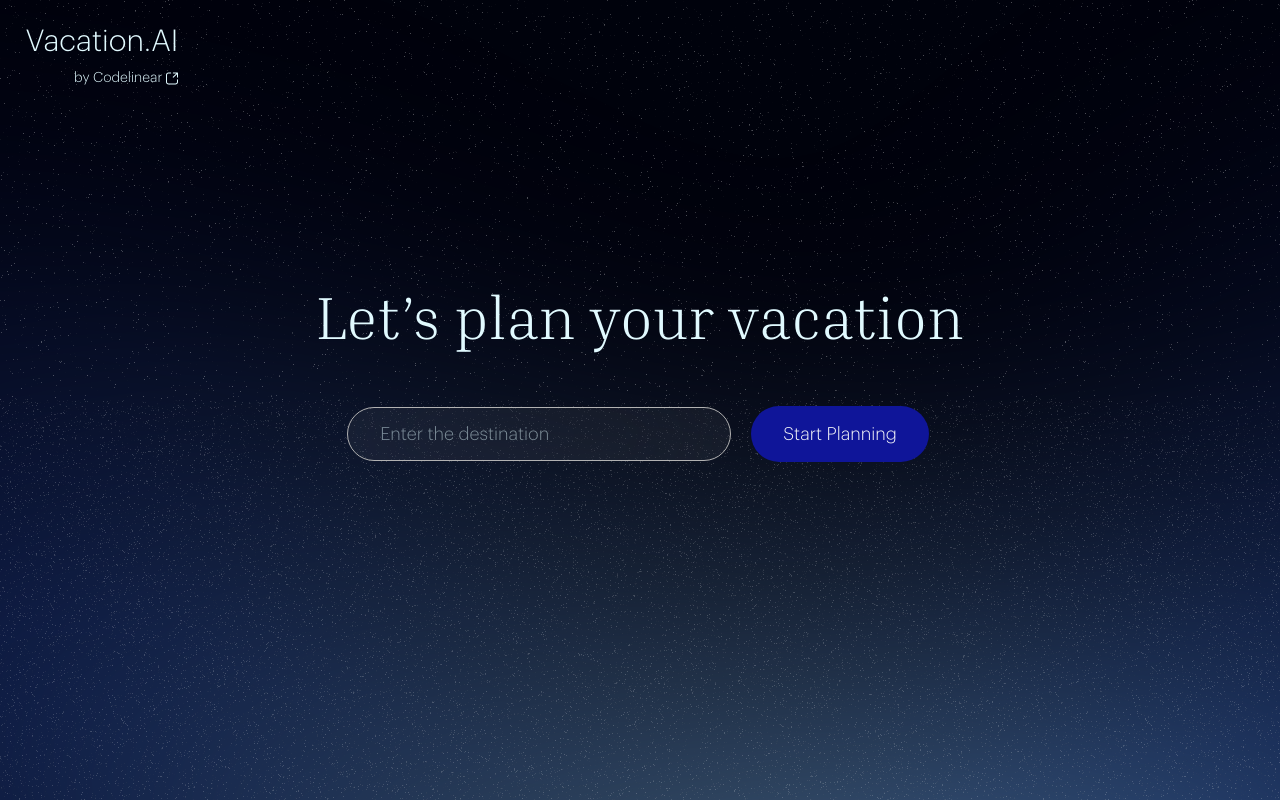
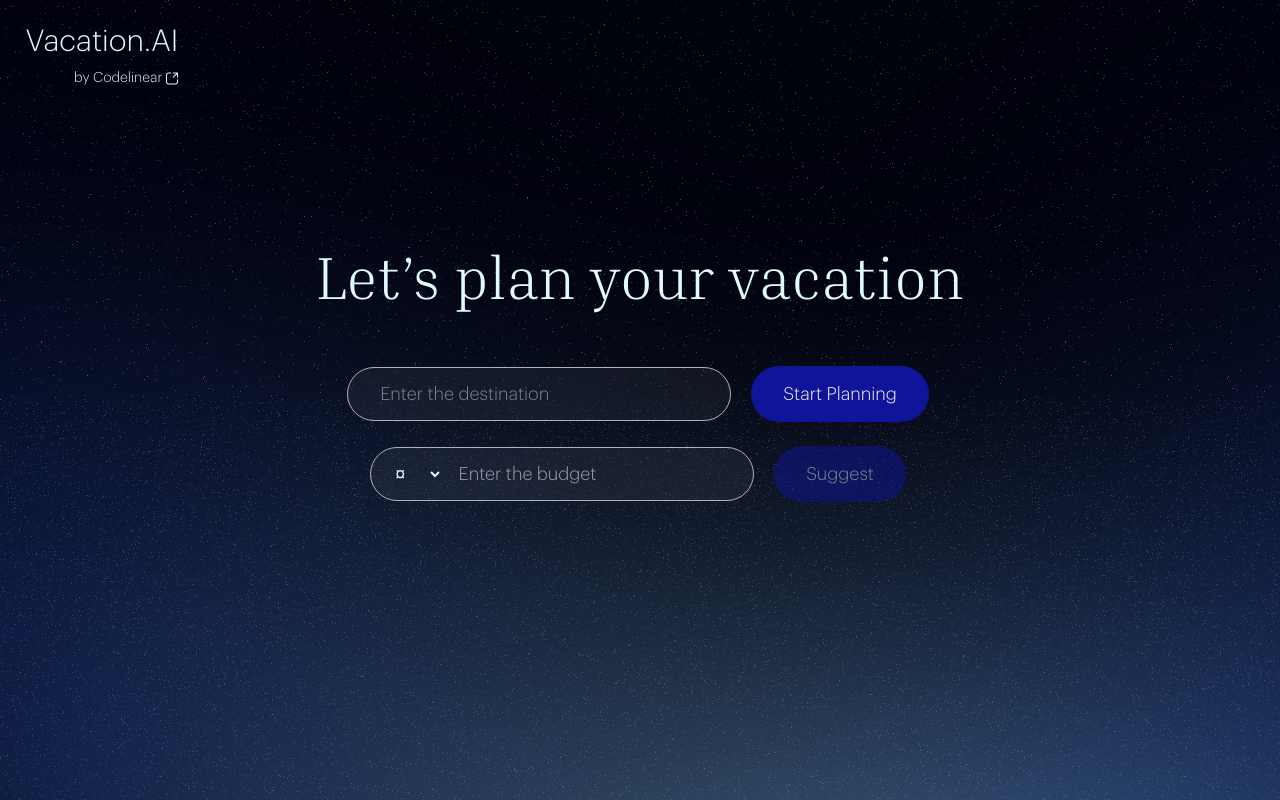
Before and after one commit to Codelinear/Vacaiton-AI, a Next.js app: page / in a window 1280 px wide. Built offline with nearby package versions, Linux system fonts and the light colour scheme.

Commit message:
done with budget feature.

```diff
--- a/src/app/(home)/vacation.tsx
+++ b/src/app/(home)/vacation.tsx
@@ -15,10 +15,17 @@ import { inriaSerif } from "@/lib/font";
 import BgVector from "@/components/ui/icons/bg-vector";
 import VacationResponse from "@/components/vacation-response";
 import { useToast } from "@/components/ui/use-toast";
+import { v4 as uuidv4 } from "uuid";
 import axios from "axios";
+import { currencies } from "@/lib/constants/array";
+import { Button } from "@/components/ui/button";
 
 const Vacation = () => {
   const [response, setResponse] = useState();
+  const [currency, setCurrency] = useState("USD");
+  const [suggestionsLoading, setSuggestionsLoading] = useState(false);
+  const [suggestions, setSuggestions] = useState<string[]>([]);
+  const [budget, setBudget] = useState("");
 
   const contentType = useStore((state) => state.contentType);
   const changeContent = useStore((state) => state.changeContent);
@@ -79,7 +86,65 @@ const Vacation = () => {
         Let’s plan your vacation
       </h1>
     );
-    vacationRef.current = <Destination vacationForm={vacationForm} />;
+    vacationRef.current = (
+      <>
+        <Destination vacationForm={vacationForm} />
+        <div className="flex px-7 max-[464px]:flex-col justify-center items-center">
+          <div className="ring-offset-0 text-sm sm:text-lg h-auto rounded-full py-2 sm:py-3 px-3 sm:px-5 placeholder:text-[#e1faff7f] border m-2 w-60 sm:w-96 backdrop-blur-3xl border-[#B2B2B2] bg-[#ffffff0d] focus-visible:ring-offset-0 selection:bg-blue-300 transition flex duration-200">
+            <select
+              disabled={suggestionsLoading}
+              value={currency}
+              onChange={(e) => setCurrency(e.target.value)}
+              className="bg-transparent cursor-pointer w-16 border-none scrollbar-hide outline-none mr-4"
+            >
+              {currencies.map((currency) => (
+                <option
+                  key={uuidv4()}
+                  value={currency}
+                  className="bg-black rounded-lg"
+                >
+                  {currency}
+                </option>
+              ))}
+            </select>
+
+            <input
+              disabled={suggestionsLoading}
+              className="bg-transparent border-none outline-none w-full"
+              type="number"
+              value={budget}
+              onChange={(e) => setBudget(e.target.value)}
+              placeholder="Enter the budget"
+            />
+          </div>
+          <Button
+            className="bg-[#0F1599] text-sm m-3 max-[464px]:w-60 sm:text-lg hover:bg-[#0F1599] rounded-full py-4 px-5 sm:py-7 sm:px-8"
+            disabled={budget === "" || suggestionsLoading}
+            onClick={async () => {
+              if (budget === "") {
+                toast({
+                  description: "Please enter the destination.",
+                });
+              } else {
+                setSuggestionsLoading(true);
+
+                const res = await axios.post("/api/ai/suggestions", {
+                  budget,
+                  currency,
+                });
+
+                setSuggestionsLoading(false);
+
+                setSuggestions(res.data.suggestions.destinations);
+              }
+            }}
+            type="button"
+          >
+            Suggest
+          </Button>
+        </div>
+      </>
+    );
   } else if (contentType === "vacationDetail") {
     headingRef.current = (
       <h1
@@ -128,6 +193,30 @@ const Vacation = () => {
         <BgVector className="rotate-[-27.77]" />
       </div>
       <section className="flex absolute z-[1] flex-col items-center justify-center">
+        {contentType === "destination" && (
+          <div className="max-w-3xl h-32 absolute left-1/2 -translate-x-1/2 top-[95%] w-full rounded-xl bg-transparent grid grid-cols-3 grid-rows-2 p-2 gap-2">
+            {suggestions?.map((element) => (
+              <span
+                key={uuidv4()}
+                data-value={element}
+                onClick={(e) => {
+                  const destination = (
+                    e.target as HTMLSpanElement
+                  ).getAttribute("data-value");
+
+                  if (!destination) {
+                    return;
+                  }
+
+                  vacationForm.setValue("destination", destination);
+                }}
+                className="border-2 cursor-pointer bg-[#ffffff0d] rounded-lg flex items-center justify-center backdrop-blur-3xl"
+              >
+                {element}
+              </span>
+            ))}
+          </div>
+        )}
         {headingRef.current && headingRef.current}
         <Form {...vacationForm}>
           <form
--- a/src/app/api/ai/ask/route.ts
+++ b/src/app/api/ai/ask/route.ts
@@ -15,7 +15,6 @@ export const POST = async (req: NextRequest) => {
 
     const response = await generateText({
       model: openai("gpt-3.5-turbo-0125"),
-      temperature: 0,
       system: vacationSystemPrompt,
       prompt: `Plan a vacation itinerary for me. Here are all the parameters:
       \n\n
--- /dev/null
+++ b/src/app/api/ai/suggestions/route.ts
@@ -0,0 +1,28 @@
+import { NextRequest, NextResponse } from "next/server";
+import { generateText } from "ai";
+import { createOpenAI } from "@ai-sdk/openai";
+import { suggestionsSystemPrompt } from "@/lib/prompts";
+
+export const maxDuration = 60;
+
+export const POST = async (req: NextRequest) => {
+  const { budget, currency } = await req.json();
+
+  console.log(budget, currency);
+
+  const openai = createOpenAI({
+    apiKey: process.env.OPENAI_API_KEY,
+  });
+
+  const response = await generateText({
+    model: openai("gpt-3.5-turbo-0125"),
+    system: suggestionsSystemPrompt,
+    prompt: `My budget is ${currency}${budget}.`,
+  });
+
+  console.log(response.text);
+
+  return NextResponse.json({
+    suggestions: JSON.parse(response.text),
+  });
+};
--- a/src/lib/constants/array.tsx
+++ b/src/lib/constants/array.tsx
@@ -26,3 +26,12 @@ export const reasons = [
     reason: "Explore places",
   },
 ];
+
+// export const currencies = [
+//   'USD', 'EUR', 'GBP', 'JPY', 'AUD', 'CAD', 'CHF', 'CNY', 'HKD', 'NZD',
+//   'SEK', 'KRW', 'SGD', 'NOK', 'MXN', 'INR', 'RUB', 'ZAR', 'BRL', 'TRY'
+// ];
+
+export const currencies = [
+  "¤", "₳", "฿", "¢", "₡", "₢", "₵", "₫", "֏", "€", "ƒ", "₣", "₲", "₴", "₭", "₺", "₾", "₼", "₥", "₦", "₱", "£", "元", "円", "圆", "﷼", "₹", "₨", "₪", "৳", "₸", "₮", "₩", "¥", "₠", "₢", "₣", "₤", "₥", "₧", "₨", "₩", "₪", "₫", "€", "₭", "₮", "₯", "₰", "₱", "₲", "₳", "₴", "₵", "¢", "₠", "₣", "₢", "₤", "₧", "₩", "¥", "₪", "₫", "₭", "₮", "₯", "₰", "₱", "₲", "₳", "₴", "₵", "₠", "₡", "¢", "₢", "₣", "₤", "₥", "₦", "₨", "₩", "¥", "₪", "₫", "₭", "₮", "₯", "₰", "₱", "₳", "₴", "₵", "¢", "₠", "₡", "₢", "₣", "₤", "₥", "₦", "₨", "₩", "¥", "₪", "₫", "₭", "₮", "₯", "₰", "₱"
+]
--- a/src/lib/prompts.ts
+++ b/src/lib/prompts.ts
@@ -31,6 +31,18 @@ export const vacationSystemPrompt = `You are Vacation.ai - a travel agent that h
     And remember, you must not give any single word other than array of days and activities.
     `;
 
+export const suggestionsSystemPrompt = `You are an AI assistant designed to help people find the best destination for their itinerary based on their budget. User will give you their budget and Your task is to provide an array of 6 destinations that best suit the budget provided by the user. The budget is all the expenses which user will spend on their complete vacation, travelling, food ordering, shopping etc... Respond with the destinations in JSON format structured as follows:
+    \n\n
+{
+  "destinations": [
+    "destination1",
+    ...
+  ]
+}
+
+Note: If the budget is low then give the cheapest destinations out there, if the budget is medium then give the middle budget destinations and if the budget is high then give the most expensive destinations.
+`;
+
 // export const systemPrompt = `Plan a ${reason} vacation itinerary for me from ${
 //   startDate.toString().split("T")[0]
 // } to ${
```
